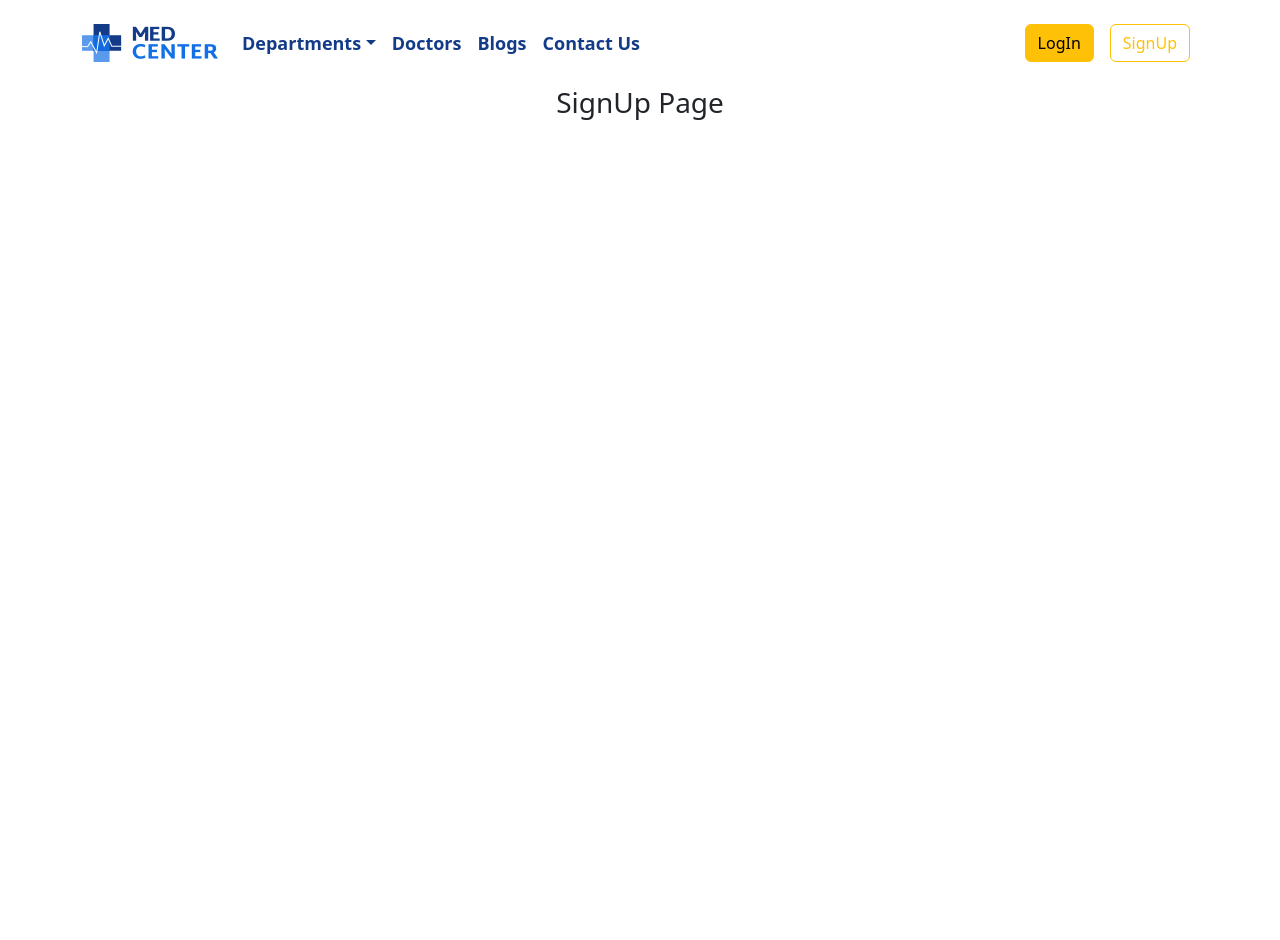
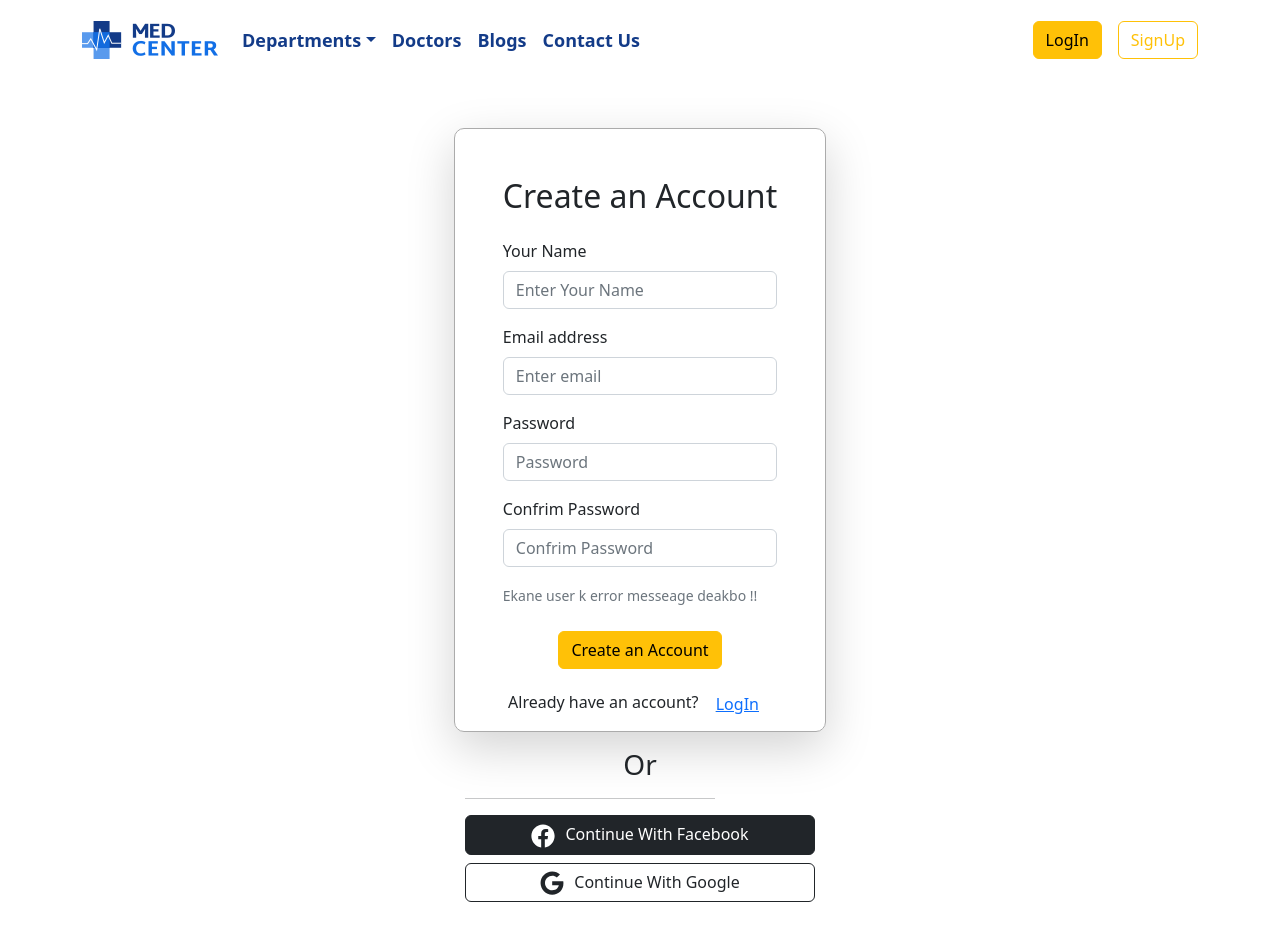
Before and after one commit to bd-dev-ismail/med-center, a React (Create React App) app: page /signup in a window 1280 px wide. Shown: the top 940 px of the page. Before the commit the page ends 800 px from the top, so only its background shows below. Built offline with nearby package versions, Linux system fonts and the light colour scheme.

Commit message:
login and signup page creating

```diff
--- a/package.json
+++ b/package.json
@@ -11,6 +11,7 @@
     "react-bootstrap": "^2.5.0",
     "react-calendar": "^3.9.0",
     "react-dom": "^18.2.0",
+    "react-icons": "^4.6.0",
     "react-router-dom": "^6.4.2",
     "react-scripts": "5.0.1",
     "web-vitals": "^2.1.4"
--- a/src/App.js
+++ b/src/App.js
@@ -5,7 +5,8 @@ import router from './Routes/Routes';
 
 function App() {
   return (
-    <div className="App">
+    <div
+    >
       <RouterProvider router={router}></RouterProvider>
     </div>
   );
--- a/src/Pages/Departments/Departments.css
+++ b/src/Pages/Departments/Departments.css
@@ -3,3 +3,6 @@
     border-radius: 10px;
     cursor: pointer;
 }
+#custom-col a {
+    text-decoration: none;
+}
--- a/src/Pages/Departments/Departments.js
+++ b/src/Pages/Departments/Departments.js
@@ -9,7 +9,8 @@ const Departments = ({ department }) => {
   return (
     <>
       {Array.from({ length: 1 }).map((_, idx) => (
-        <Col>
+        <Col id="custom-col">
+          <Link to={`/department/${id}`}>
             <Card
               style={{ height: "25rem", width: "350px", color: "#133B88" }}
               id="custom-card"
@@ -20,7 +21,6 @@ const Departments = ({ department }) => {
                 <Card.Text className="text-black">
                   {desc ? desc.slice(0, 100) : "No Desc Found"}
                 </Card.Text>
-              <Link to={`/department/${id}`}>
                 <Button
                   variant="warning"
                   className="w-100"
@@ -28,9 +28,9 @@ const Departments = ({ department }) => {
                 >
                   Check Schedule
                 </Button>{" "}
-              </Link>
               </Card.Body>
             </Card>
+          </Link>
         </Col>
       ))}
     </>
--- /dev/null
+++ b/src/Pages/DoctorsAndMap/DoctorsAndMap.js
@@ -0,0 +1,21 @@
+import React from 'react';
+import { Col, Container, Row } from 'react-bootstrap';
+
+const DoctorsAndMap = () => {
+    return (
+        <div>
+            <Container >
+                <Row>
+                    <Col xs={12} lg={6}>
+                        <div>This is doctor list</div>
+                    </Col>
+                    <Col xs={12} lg={6}>
+                        <div>This is Map</div>
+                    </Col>
+                </Row>
+            </Container>
+        </div>
+    );
+};
+
+export default DoctorsAndMap;
--- a/src/Pages/LogIn/LogIn.js
+++ b/src/Pages/LogIn/LogIn.js
@@ -1,10 +1,80 @@
 import React from 'react';
-
+import Button from "react-bootstrap/Button";
+import Form from "react-bootstrap/Form";
+import { FaFacebook, FaGoogle } from "react-icons/fa";
+import { Link } from 'react-router-dom';
 const LogIn = () => {
     return (
-        <div>
-            <h3>Login Page</h3>
+      <div className="container d-flex flex-column align-items-center justify-content-center my-5">
+        <div style={{ border: "1px solid rgba(171, 171, 171, 1)",  borderRadius: '10px'}} className="shadow shadow-lg">
+          <h2 className="px-5 pt-5 font-weight-bold">LogIn</h2>
+          <Form className="px-1 py-3">
+            <Form.Group className="mb-3" controlId="formBasicEmail">
+              <Form.Label>Email address</Form.Label>
+              <Form.Control
+                type="email"
+                name="email"
+                placeholder="Enter email"
+              />
+            </Form.Group>
+
+            <Form.Group className="mb-3" controlId="formBasicPassword">
+              <Form.Label>Password</Form.Label>
+              <Form.Control
+                type="password"
+                name="password"
+                placeholder="Password"
+              />
+            </Form.Group>
+            <div>
+              <Link className="text-warning">Fotget Pasword</Link>
+            </div>
+            <Form.Text className="text-muted mt-2">
+              Ekane user k error messeage deakbo !!
+            </Form.Text>
+            <div className="text-center mt-4 mb-0">
+              <Button variant="warning" type="submit">
+                LogIn
+              </Button>
+            </div>
+          </Form>
+          <div className="text-center px-1">
+            <h6>
+              Don't have an account?{" "}
+              <Button variant="link" className="text-warning">
+                <Link to="/signup">Create an account</Link>
+              </Button>
+            </h6>
+          </div>
         </div>
+        <div className="text-center my-3">
+          <h3>Or</h3>
+          <hr style={{ width: "250px" }} />
+          <div className="mb-2 ">
+            <Button variant="dark" style={{ width: "350px" }}>
+              {" "}
+              <FaFacebook
+                style={{
+                  marginRight: "10px",
+                  fontSize: "24px",
+                }}
+              />
+              Continue With Facebook
+            </Button>{" "}
+          </div>
+          <div>
+            <Button variant="outline-dark" style={{ width: "350px" }}>
+              <FaGoogle
+                style={{
+                  marginRight: "10px",
+                  fontSize: "24px",
+                }}
+              />
+              Continue With Google
+            </Button>{" "}
+          </div>
+        </div>
+      </div>
     );
 };
 
--- a/src/Pages/Shared/Header/Header.js
+++ b/src/Pages/Shared/Header/Header.js
@@ -4,6 +4,7 @@ import Container from "react-bootstrap/Container";
 import Nav from "react-bootstrap/Nav";
 import Navbar from "react-bootstrap/Navbar";
 import NavDropdown from "react-bootstrap/NavDropdown";
+import { Link } from 'react-router-dom';
 import logo from '../../../assets/logo.png';
 import './Header.css'
 const Header = () => {
@@ -50,13 +51,12 @@ const Header = () => {
               <Nav.Link href="#pricing">Contact Us</Nav.Link>
             </Nav>
             <Nav>
-              <Nav.Link href="#deets">
-                {" "}
-                <Button variant="warning">LogIn</Button>{" "}
-              </Nav.Link>
-              <Nav.Link eventKey={2} href="#memes">
+              <Link to="/login">
+                <Button variant="warning" className="me-3">LogIn</Button>{" "}
+              </Link>
+              <Link to="/signup">
                 <Button variant="outline-warning">SignUp</Button>{" "}
-              </Nav.Link>
+              </Link>
             </Nav>
           </Navbar.Collapse>
         </Container>
--- a/src/Pages/SignUp/SignUp.js
+++ b/src/Pages/SignUp/SignUp.js
@@ -1,10 +1,99 @@
 import React from 'react';
-
+import Button from "react-bootstrap/Button";
+import Form from "react-bootstrap/Form";
+import { FaFacebook, FaGoogle, } from "react-icons/fa";
+import { Link } from 'react-router-dom';
 const SignUp = () => {
     return (
-        <div>
-            <h3>SignUp Page</h3>
+      <div className="container d-flex flex-column align-items-center justify-content-center my-5">
+        <div
+          style={{
+            border: "1px solid rgba(171, 171, 171, 1)",
+            borderRadius: "10px",
+          }}
+          className="shadow shadow-lg"
+        >
+          <h2 className="px-5 pt-5 font-weight-bold">Create an Account</h2>
+          <Form className="px-5 py-3">
+            <Form.Group className="mb-3" controlId="formBasicName">
+              <Form.Label>Your Name</Form.Label>
+              <Form.Control
+                type="text"
+                name="name"
+                placeholder="Enter Your Name"
+              />
+            </Form.Group>
+            <Form.Group className="mb-3" controlId="formBasicEmail">
+              <Form.Label>Email address</Form.Label>
+              <Form.Control
+                type="email"
+                name="email"
+                placeholder="Enter email"
+              />
+            </Form.Group>
+
+            <Form.Group className="mb-3" controlId="formBasicPassword">
+              <Form.Label>Password</Form.Label>
+              <Form.Control
+                type="password"
+                name="password"
+                placeholder="Password"
+              />
+            </Form.Group>
+            <Form.Group className="mb-3" controlId="formBasicConfrim">
+              <Form.Label>Confrim Password</Form.Label>
+              <Form.Control
+                type="password"
+                name="confrim-password"
+                placeholder="Confrim Password"
+              />
+            </Form.Group>
+            <Form.Text className="text-muted">
+              Ekane user k error messeage deakbo !!
+            </Form.Text>
+            <div className="text-center mt-4 mb-0">
+              <Button variant="warning" type="submit">
+                Create an Account
+              </Button>
+            </div>
+          </Form>
+          <div className="text-center">
+            <h6>
+              Already have an account?{" "}
+              <Button variant="link" className="text-warning">
+                <Link to="/login">LogIn</Link>
+              </Button>
+            </h6>
+          </div>
         </div>
+        <div className="text-center my-3">
+          <h3>Or</h3>
+          <hr style={{ width: "250px" }} />
+          <div className="mb-2 ">
+            <Button variant="dark" style={{ width: "350px" }}>
+              {" "}
+              <FaFacebook
+                style={{
+                  marginRight: "10px",
+                  fontSize: "24px",
+                }}
+              />
+              Continue With Facebook
+            </Button>{" "}
+          </div>
+          <div>
+            <Button variant="outline-dark" style={{ width: "350px" }}>
+              <FaGoogle
+                style={{
+                  marginRight: "10px",
+                  fontSize: "24px",
+                }}
+              />
+              Continue With Google
+            </Button>{" "}
+          </div>
+        </div>
+      </div>
     );
 };
 
--- a/src/Pages/SingleDepartment/SingleDepartment.css
+++ b/src/Pages/SingleDepartment/SingleDepartment.css
@@ -2,8 +2,23 @@
 .hero-text-2 {
     text-align: center;
     position: absolute;
-    top: 50%;
+    top: 65%;
     left: 50%;
     transform: translate(-50%, -50%);
     color: white;
+    border-radius: 20px;
+        background-color: #f9fcff;
+        box-shadow: 0px 6px 20px 0px rgb(10 10 10 / 66%);
 }
+@media screen and (max-width: 300px) {
+    .hero-text-2 {
+        top: 90%;
+        left: 50%;
+    }
+}
+@media screen and (max-width: 576px) {
+        .hero-text-2{
+            top: 70%;
+            left: 50%;
+        }
+}
--- a/src/Routes/Routes.js
+++ b/src/Routes/Routes.js
@@ -1,5 +1,6 @@
 import { createBrowserRouter } from "react-router-dom";
 import Main from "../layout/Main";
+import DoctorsAndMap from "../Pages/DoctorsAndMap/DoctorsAndMap";
 import ErrorPage from "../Pages/ErrorPage/ErrorPage";
 import Home from "../Pages/Home/Home";
 import LogIn from "../Pages/LogIn/LogIn";
@@ -30,7 +31,9 @@ const router = createBrowserRouter([
         element: <SingleDepartment></SingleDepartment>,
         loader: async ({ params }) =>
           fetch(`http://localhost:5000/department/${params.id}`),
-      },
+      },{
+        path: '/doctors', element: <DoctorsAndMap></DoctorsAndMap>
+      }
     ],
   },
 ]);
```
Also changed, not shown: src/Pages/SingleDepartment/SingleDepartment.js (+22 -20 lines), 1 other file (tests, documents, lock files or other folders). Lines whose indentation alone changed are shown as unchanged.
